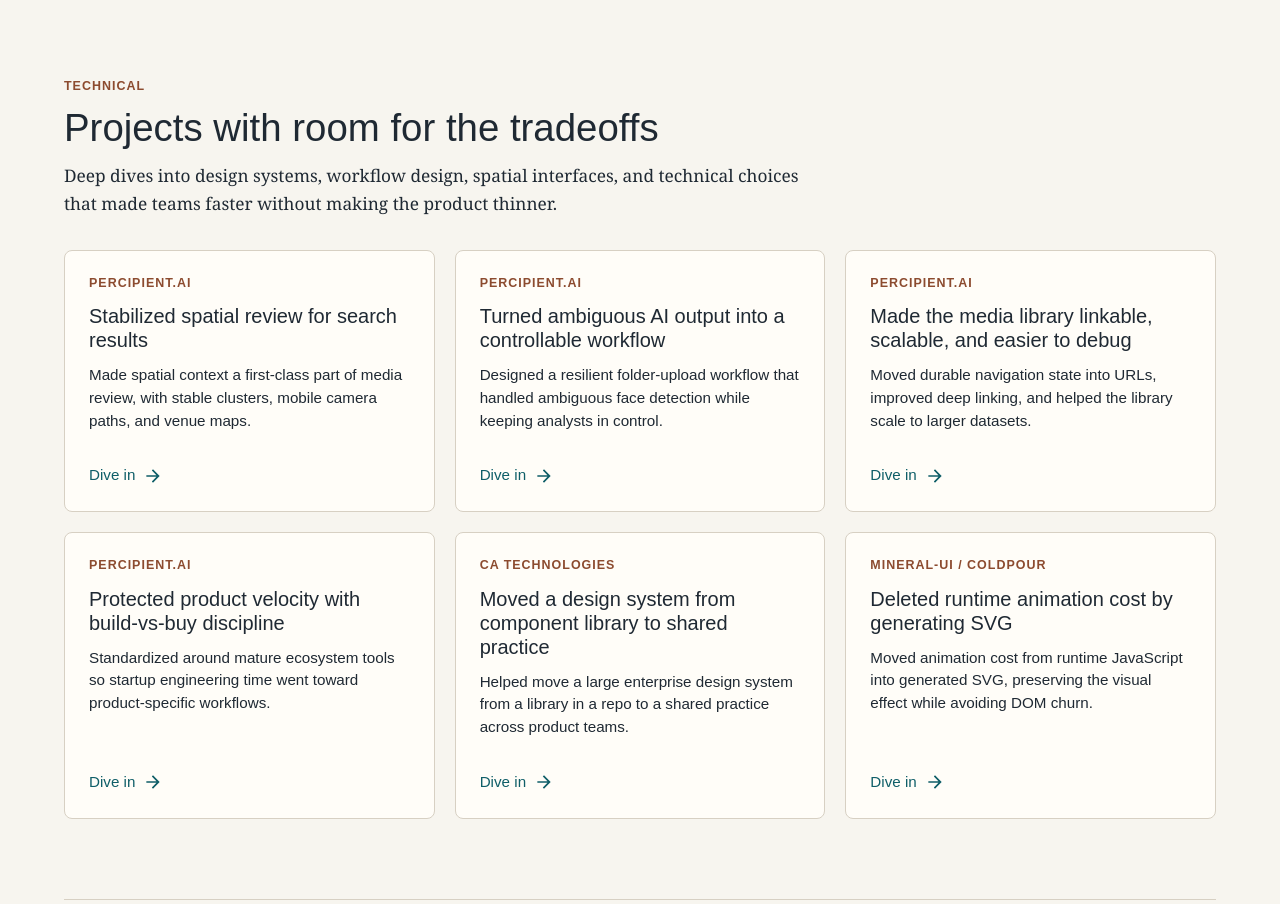
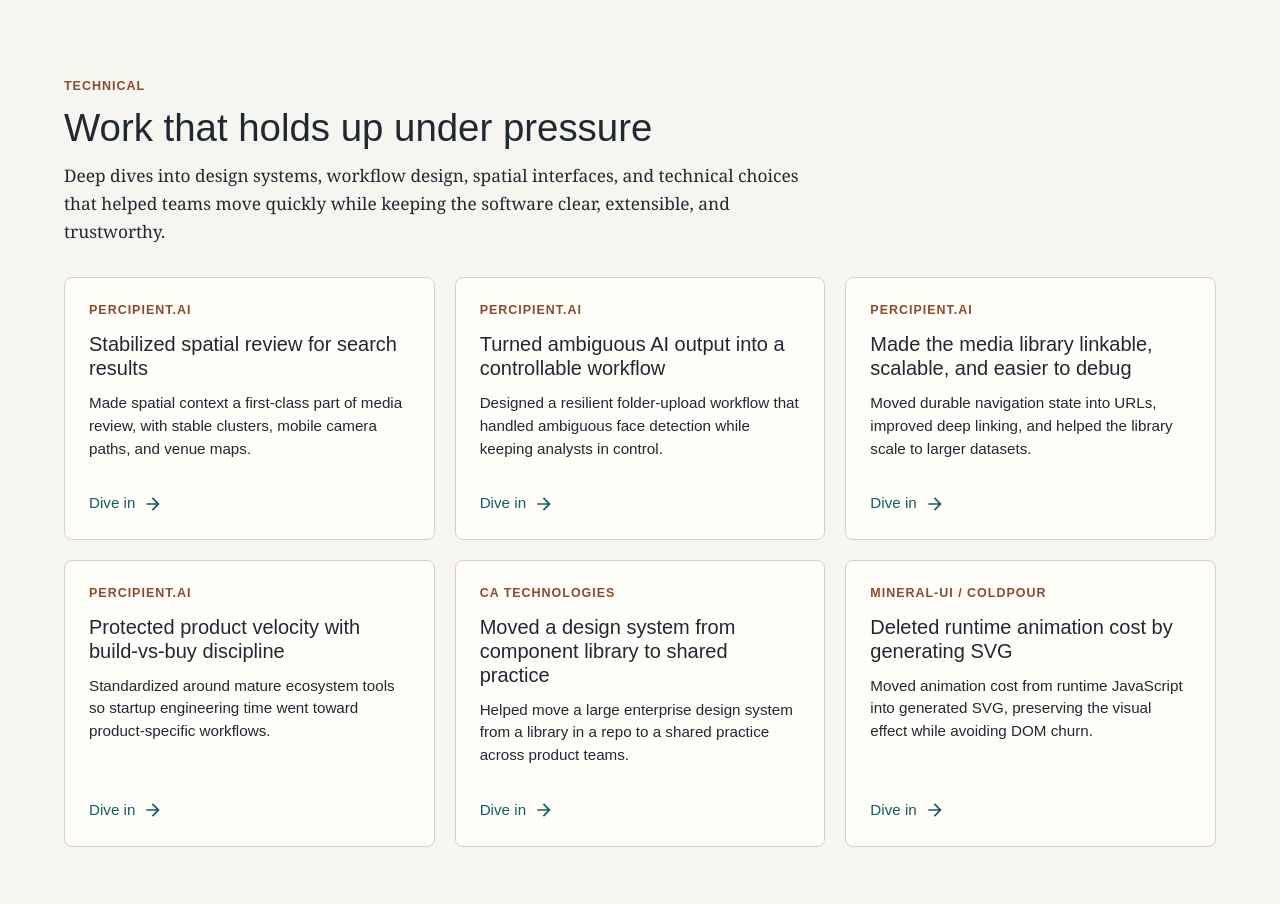
Before and after one commit to coldpour/mikeholmdev, a Next.js app: page / in a window 1280 px wide. Shown: the part 1287-2191 px from the top of the page. Built offline with nearby package versions, Linux system fonts and the light colour scheme; what @mui/material-nextjs would draw is missing.

Commit message:
Refine projects section copy

```diff
--- a/src/app/page.tsx
+++ b/src/app/page.tsx
@@ -96,9 +96,10 @@ export default function HomePage() {
 
       <Box component="section" id="projects">
         <Stack spacing={4}>
-          <SectionHeading eyebrow="Technical" title="Projects with room for the tradeoffs">
+          <SectionHeading eyebrow="Technical" title="Work that holds up under pressure">
             Deep dives into design systems, workflow design, spatial interfaces, and technical
-            choices that made teams faster without making the product thinner.
+            choices that helped teams move quickly while keeping the software clear, extensible,
+            and trustworthy.
           </SectionHeading>
           <Grid container spacing={2.5}>
             {featuredProjects.map(project => (
```
